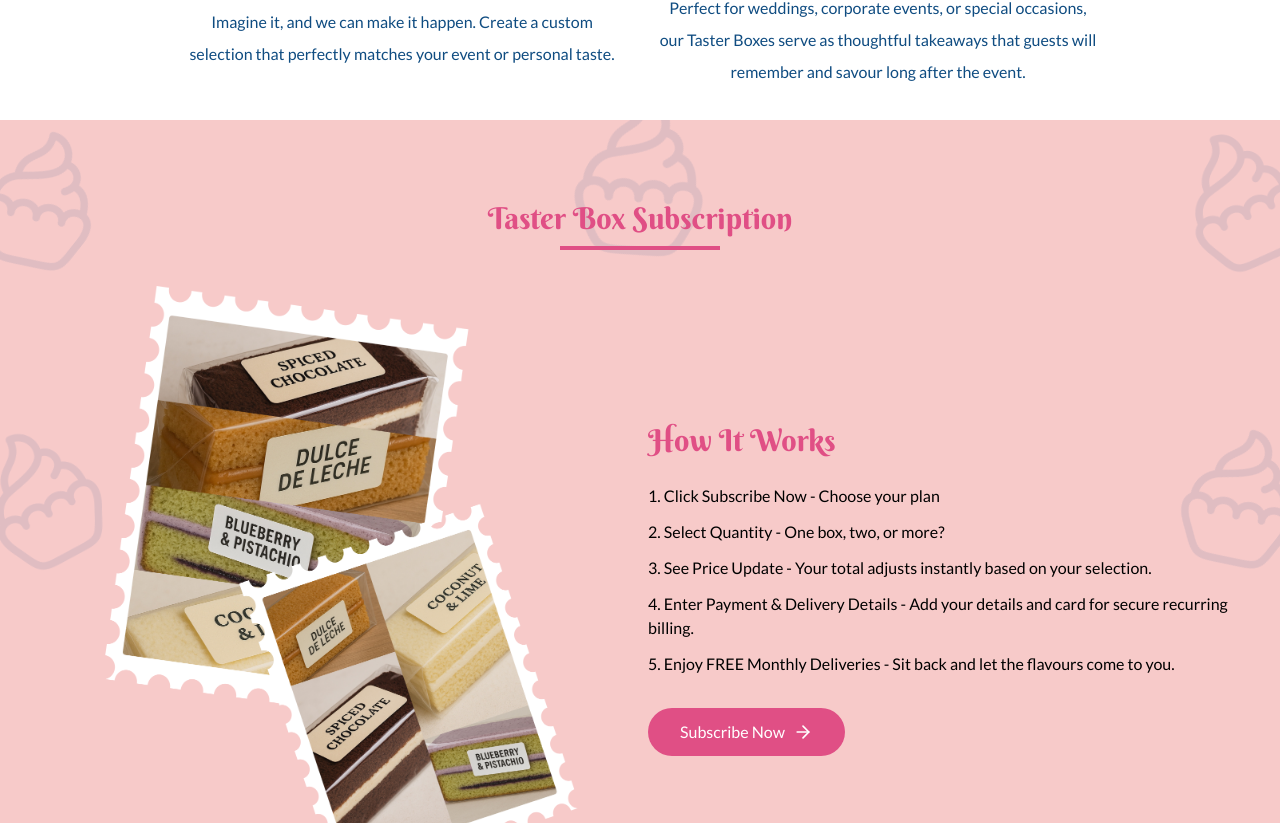
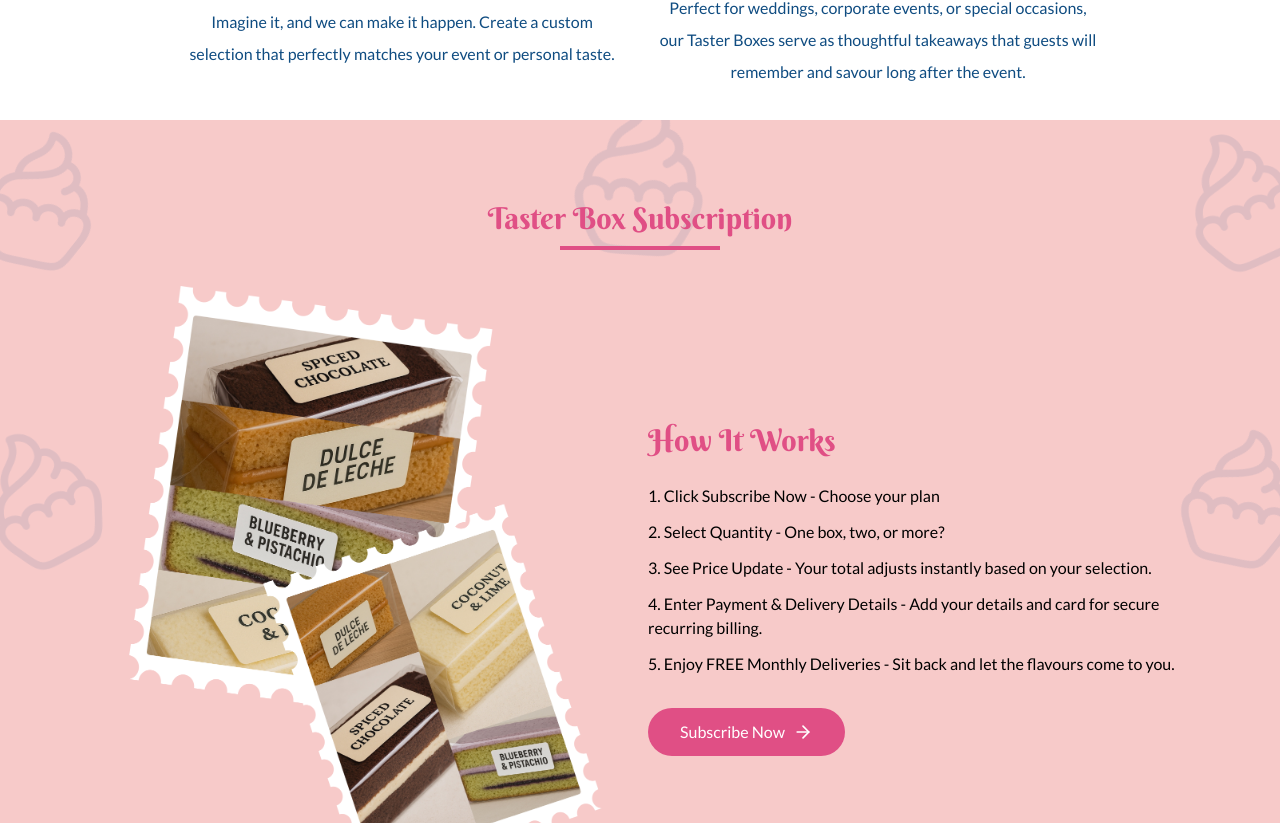
Before and after one commit to MonarchCorps/hegais-cakes, a Next.js app: page /taster-box in a window 1280 px wide. Shown: the part 1457-2280 px from the top of the page. Built offline with nearby package versions, Linux system fonts and the light colour scheme.

Commit message:
container reduced width

```diff
--- a/src/app/taster-box/content.tsx
+++ b/src/app/taster-box/content.tsx
@@ -222,7 +222,7 @@ export default function TasterBoxContent() {
                         className="absolute rotate-[40deg] -bottom-14 -left-16 size-[13rem] object-contain max-[1061px]:size-[10rem] max-[711px]:size-[7rem]"
                     />
 
-                    <div className="relative py-12 max-w-[95%] mx-auto">
+                    <div className="relative py-12 max-w-[70rem] mx-auto">
 
                         <div className="relative mb-12">
                             <h1 className={`${berkshireSwash.className} text-center text-3xl leading-tight capitalize text-[#E04F85]`}>
```
